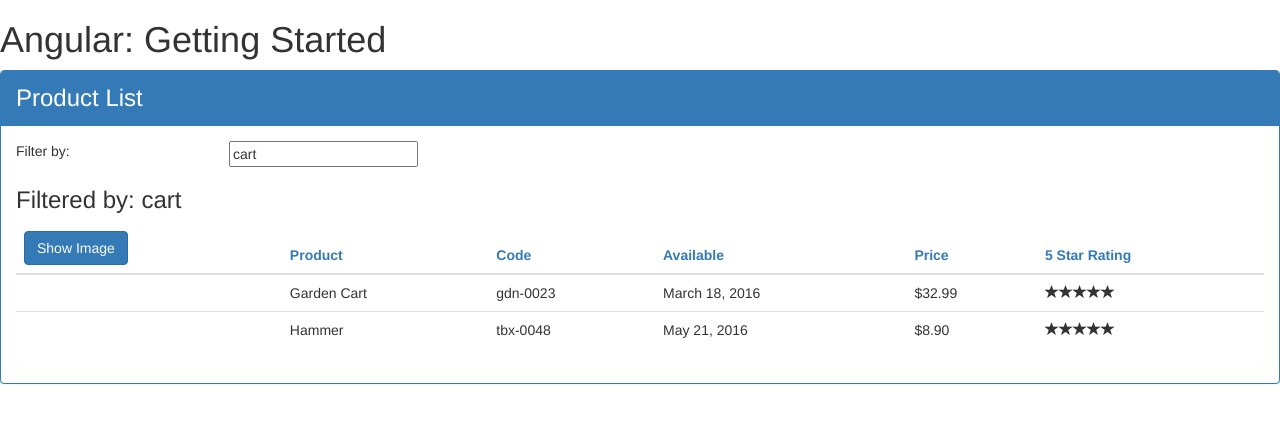
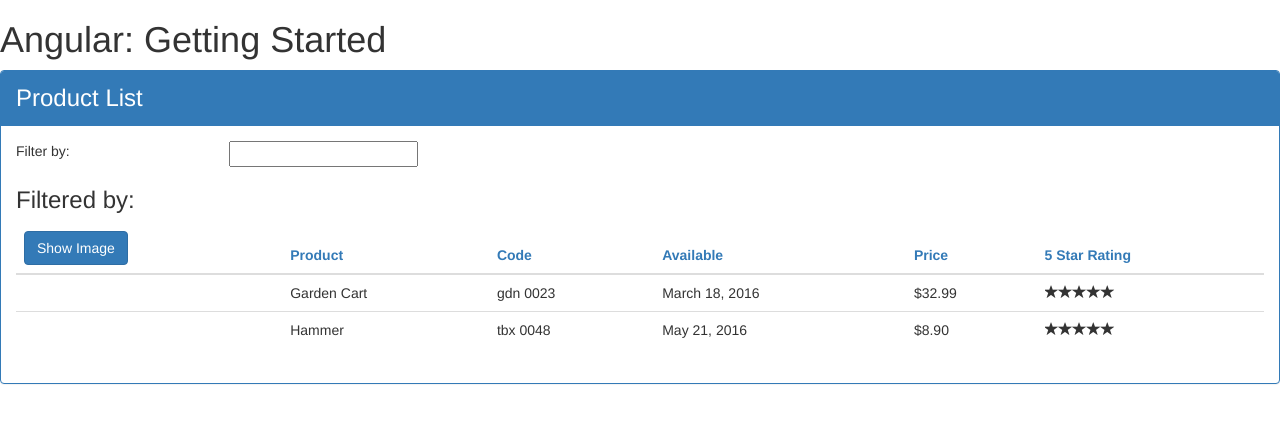
Before and after one commit to MarcLongoria/APM, an Angular app: page / in a window 1280 px wide. Shown: the top 422 px of the page. Built offline with nearby package versions, Linux system fonts and the light colour scheme.

Commit message:
committing dependency injection and pipe test

```diff
--- a/src/app/app.module.ts
+++ b/src/app/app.module.ts
@@ -5,16 +5,18 @@
 import { AppComponent } from './app.component';
 import { ProductListComponent } from './products/product-list.component';
 import { StarComponent } from './shared/star.component';
+import { ConvertToSpace } from './shared/convert-to-spaces.pipe';
+import { ProductService } from './products/product.service';
 
 
 @NgModule({
   declarations: [
-    AppComponent, ProductListComponent, StarComponent
+    AppComponent, ProductListComponent, StarComponent, ConvertToSpace
   ],
   imports: [
     BrowserModule, FormsModule
   ],
-  providers: [],
+  providers: [ProductService],
   bootstrap: [AppComponent]
 })
 export class AppModule { }
--- a/src/app/products/product-list.component.html
+++ b/src/app/products/product-list.component.html
@@ -31,10 +31,10 @@
                     </tr>
                 </thead>
                 <tbody>
-                    <tr *ngFor="let product of products">
+                    <tr *ngFor="let product of filteredProducts">
                         <td><img *ngIf="showImage" [src]='product.imageUrl' [title]='product.productName' [style.width.px]='imageWidth' [style.margin.px]='imageMargin'  ></td>
                         <td>{{product.productName}}</td>
-                        <td>{{product.productCode | lowercase}}</td>
+                        <td>{{product.productCode | convertToSpaces: '-' | lowercase}}</td>
                         <td>{{product.releaseDate}}</td>
                         <td>{{product.price | currency:'USD':true:'1.2-2'}}</td>
                         <td><pm-star [rating]='product.starRating' (ratingClicked)='onRatingClicked($event)'></pm-star></td>
--- a/src/app/products/product-list.component.ts
+++ b/src/app/products/product-list.component.ts
@@ -1,5 +1,6 @@
 import { Component, OnInit} from '@angular/core';
 import { IProduct } from './product';
+import { ProductService } from './product.service';
 
 @Component({
     selector: 'pm-products',
@@ -7,38 +8,39 @@
     styleUrls: ['./product-list.component.css']
 })
 export class ProductListComponent implements OnInit {
+
     pageTitle: string = 'Product List';
     imageWidth: number = 50;
     imageMargin: number = 2;
     showImage: boolean = false;
-    listFilter: string = 'cart';
-    products: IProduct[] = [{
-        'productId': 2,
-        'productName': 'Garden Cart',
-        'productCode': 'GDN-0023',
-        'releaseDate': 'March 18, 2016',
-        'description': '15 gallon capacity rolling garden cart',
-        'price': 32.99,
-        'starRating': 4.2,
-        'imageUrl': 'http://openclipart.org/image/300px/svg_to_png/58471/garden_cart.png'
-    },
-    {
-        'productId': 5,
-        'productName': 'Hammer',
-        'productCode': 'TBX-0048',
-        'releaseDate': 'May 21, 2016',
-        'description': 'Curved claw steel hammer',
-        'price': 8.9,
-        'starRating': 4.8,
-        'imageUrl': 'http://openclipart.org/image/300px/svg_to_png/73/rejon_Hammer.png'
-    }];
+    _listFilter: string;
+    constructor(private _productService : ProductService){
+
+    }
+    get listFilter():string{
+        return this._listFilter;
+    }
+    set listFilter(value:string){
+        this._listFilter = value;
+        this.filteredProducts= this.listFilter ? this.performFilter(this.listFilter) : this.products;
+    }
+    filteredProducts: IProduct[];
+    products: IProduct[] = [];
+
+
+    performFilter(filterBy : string): IProduct[] {
+        filterBy = filterBy.toLocaleLowerCase();
+        return this.products.filter((product: IProduct) => product.productName.toLocaleLowerCase().indexOf(filterBy) !== -1);
+
+    }
 
     // tslint:disable-next-line:whitespace
     // tslint:disable-next-line:one-line
     toggleImage(): void{ this.showImage = !this.showImage;
     }
     ngOnInit(): void {
-        console.log('In OnInit');
+        this.products = this._productService.getProducts();
+        this.filteredProducts = this.products;
     }
 
     onRatingClicked(message: string): void{
--- /dev/null
+++ b/src/app/products/product.service.ts
@@ -0,0 +1,28 @@
+import { Injectable } from "@angular/core";
+import { IProduct } from "./product";
+
+@Injectable()
+export class ProductService{
+   getProducts(): IProduct[] { return [
+       {
+        'productId': 2,
+        'productName': 'Garden Cart',
+        'productCode': 'GDN-0023',
+        'releaseDate': 'March 18, 2016',
+        'description': '15 gallon capacity rolling garden cart',
+        'price': 32.99,
+        'starRating': 4.2,
+        'imageUrl': 'http://openclipart.org/image/300px/svg_to_png/58471/garden_cart.png'
+    },
+    {
+        'productId': 5,
+        'productName': 'Hammer',
+        'productCode': 'TBX-0048',
+        'releaseDate': 'May 21, 2016',
+        'description': 'Curved claw steel hammer',
+        'price': 8.9,
+        'starRating': 4.8,
+        'imageUrl': 'http://openclipart.org/image/300px/svg_to_png/73/rejon_Hammer.png'
+    }];
+}
+}
--- /dev/null
+++ b/src/app/shared/convert-to-spaces.pipe.ts
@@ -0,0 +1,10 @@
+import { Pipe, PipeTransform } from "@angular/core";
+
+@Pipe({
+    name: "convertToSpaces"
+})
+export class ConvertToSpace implements PipeTransform {
+    transform(value: string, character: string): string {
+        return value.replace(character, ' ');
+    }
+}
```
Also changed, not shown: 1 other file (tests, documents, lock files or other folders).
